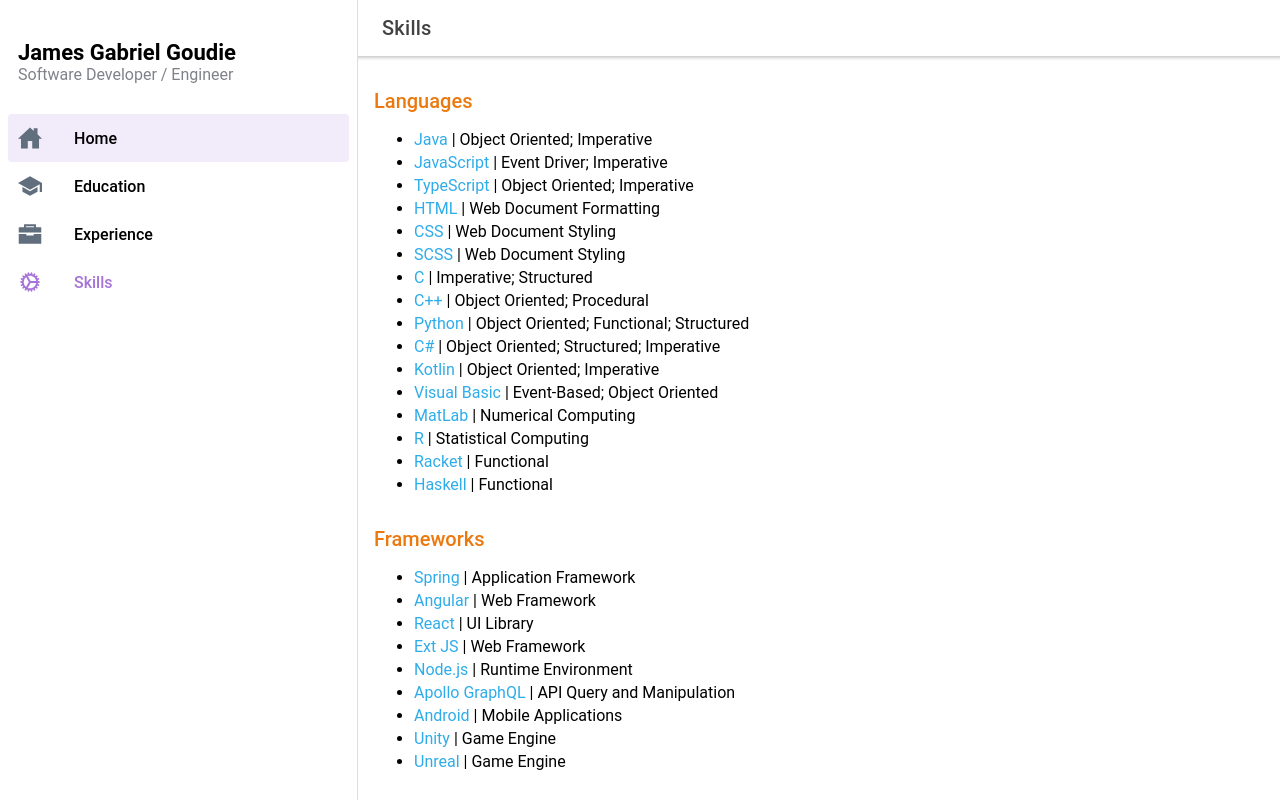
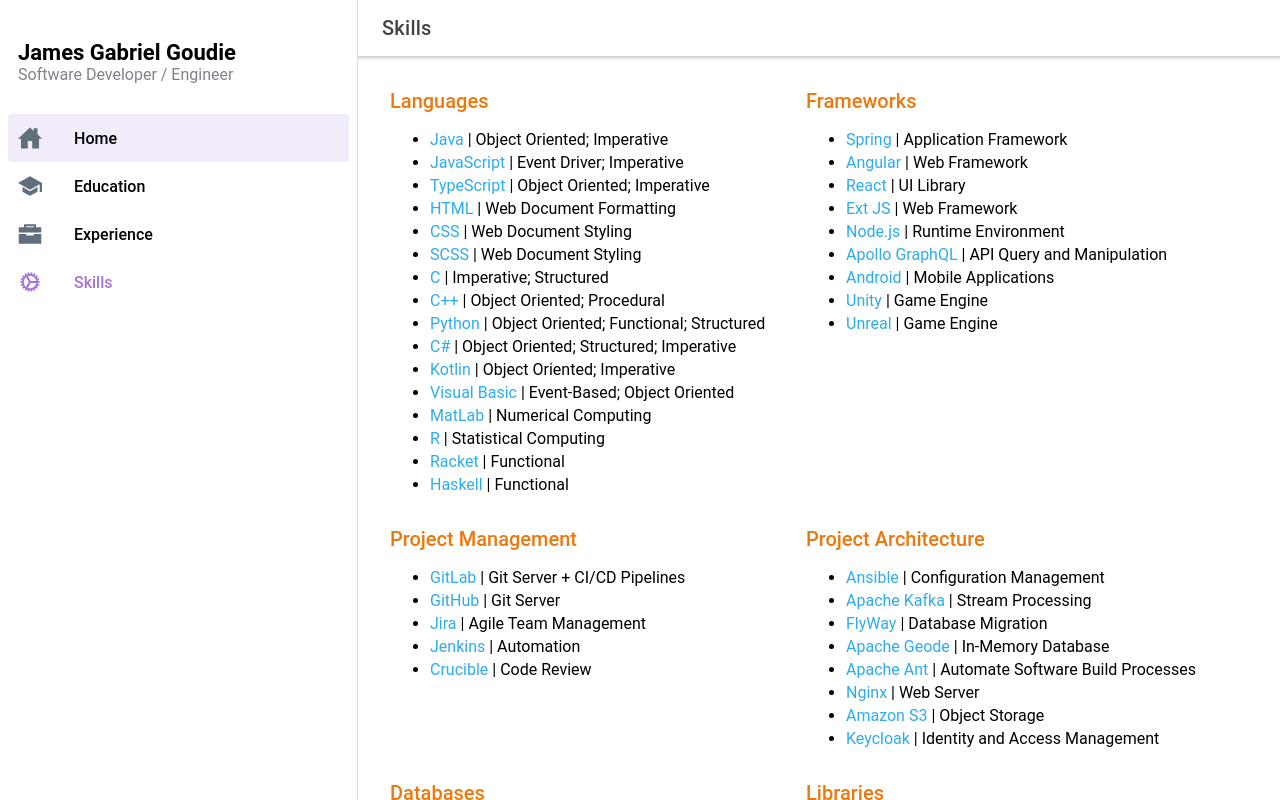
Before and after one commit to JamesGGoudie/goudie-ca-src, a React (Create React App) app: page /home in a window 1280 px wide. Both pictures are taken after a click on the element "Skills". Built offline with nearby package versions, Linux system fonts and the light colour scheme.

Commit message:
Using flex on skill groups

```diff
--- a/src/pages/Skills.scss
+++ b/src/pages/Skills.scss
@@ -0,0 +1,13 @@
+.page {
+	.skills {
+		display: flex;
+
+		flex-wrap: wrap;
+
+		> * {
+			margin-left: 16px;
+
+			width: 400px;
+		}
+	}
+}
--- a/src/pages/Skills.tsx
+++ b/src/pages/Skills.tsx
@@ -20,10 +20,12 @@
 			<IonContent >
 				<TopBarFullscreen title={title} />
 				<div className="page">
-					{SKILLS_INFO.map((skillsGroup, i) => <SkillsGroup key={i}
-						name={skillsGroup.name}
-						skills={skillsGroup.skills}
-					/>)}
+					<div className="skills">
+						{SKILLS_INFO.map((skillsGroup, i) => <SkillsGroup key={i}
+							name={skillsGroup.name}
+							skills={skillsGroup.skills}
+						/>)}
+					</div>
 				</div>
 			</IonContent>
 		</IonPage>
```
